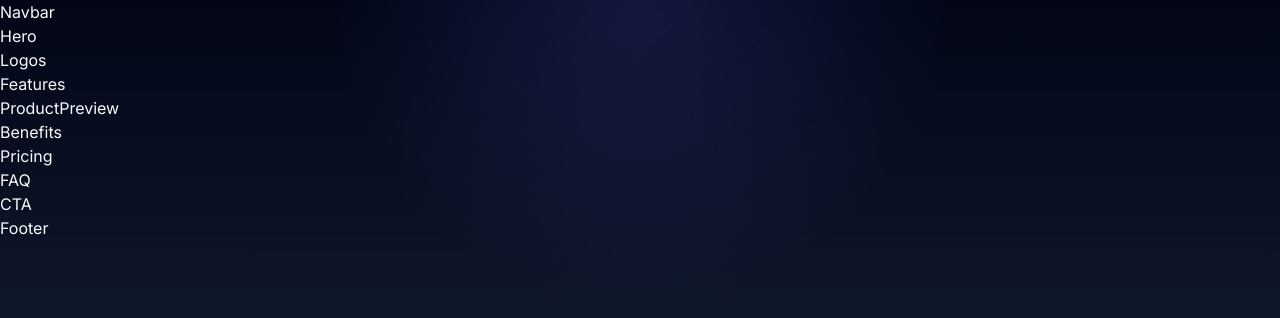
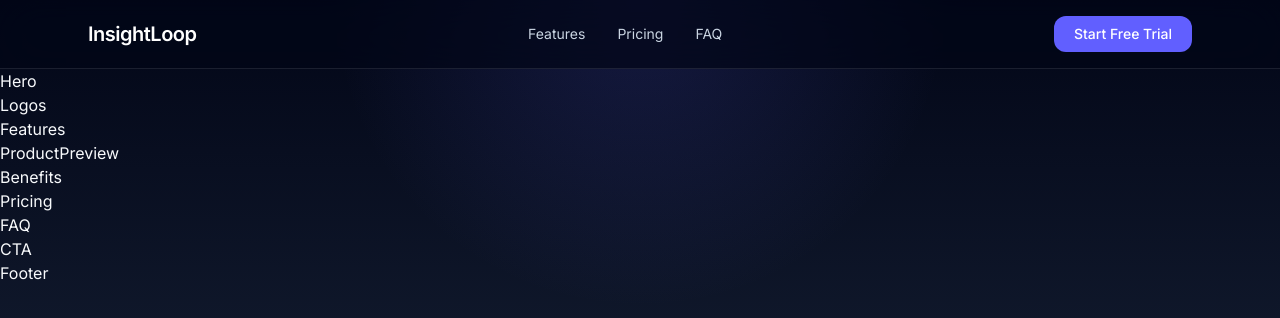
Before and after one commit to szymonbasiul/insightloop-saas-landing, a Next.js app: page / in a window 1280 px wide. Shown: the top 318 px of the page. Built offline with nearby package versions, Linux system fonts and the light colour scheme.

Commit message:
add responsive navbar component

```diff
--- a/src/components/Navbar.tsx
+++ b/src/components/Navbar.tsx
@@ -1,3 +1,75 @@
+"use client";
+
+import Link from "next/link";
+import { useState } from "react";
+
 export default function Navbar() {
-  return <div>Navbar</div>;
+  const [menuOpen, setMenuOpen] = useState(false);
+
+  return (
+    <header className="sticky top-0 z-50 border-b border-white/10 bg-slate-950/70 backdrop-blur-xl">
+      <div className="mx-auto flex max-w-6xl items-center justify-between px-6 py-4">
+        <Link href="/" className="text-xl font-semibold tracking-tight text-white">
+          InsightLoop
+        </Link>
+
+        <nav className="hidden items-center gap-8 md:flex">
+          <Link href="#features" className="text-sm text-slate-300 transition hover:text-white">
+            Features
+          </Link>
+          <Link href="#pricing" className="text-sm text-slate-300 transition hover:text-white">
+            Pricing
+          </Link>
+          <Link href="#faq" className="text-sm text-slate-300 transition hover:text-white">
+            FAQ
+          </Link>
+        </nav>
+
+        <div className="hidden md:block">
+          <button className="rounded-xl bg-indigo-500 px-5 py-2 text-sm font-medium text-white transition hover:bg-indigo-400">
+            Start Free Trial
+          </button>
+        </div>
+
+        <button
+          className="rounded-lg border border-white/10 px-3 py-2 text-sm text-white md:hidden"
+          onClick={() => setMenuOpen(!menuOpen)}
+        >
+          Menu
+        </button>
+      </div>
+
+      {menuOpen && (
+        <div className="border-t border-white/10 bg-slate-950 md:hidden">
+          <div className="mx-auto flex max-w-6xl flex-col gap-4 px-6 py-4">
+            <Link
+              href="#features"
+              className="text-sm text-slate-300 transition hover:text-white"
+              onClick={() => setMenuOpen(false)}
+            >
+              Features
+            </Link>
+            <Link
+              href="#pricing"
+              className="text-sm text-slate-300 transition hover:text-white"
+              onClick={() => setMenuOpen(false)}
+            >
+              Pricing
+            </Link>
+            <Link
+              href="#faq"
+              className="text-sm text-slate-300 transition hover:text-white"
+              onClick={() => setMenuOpen(false)}
+            >
+              FAQ
+            </Link>
+
+            <button className="rounded-xl bg-indigo-500 px-5 py-2 text-sm font-medium text-white transition hover:bg-indigo-400">
+              Start Free Trial
+            </button>
+          </div>
+        </div>
+      )}
+    </header>
+  );
 }
```
